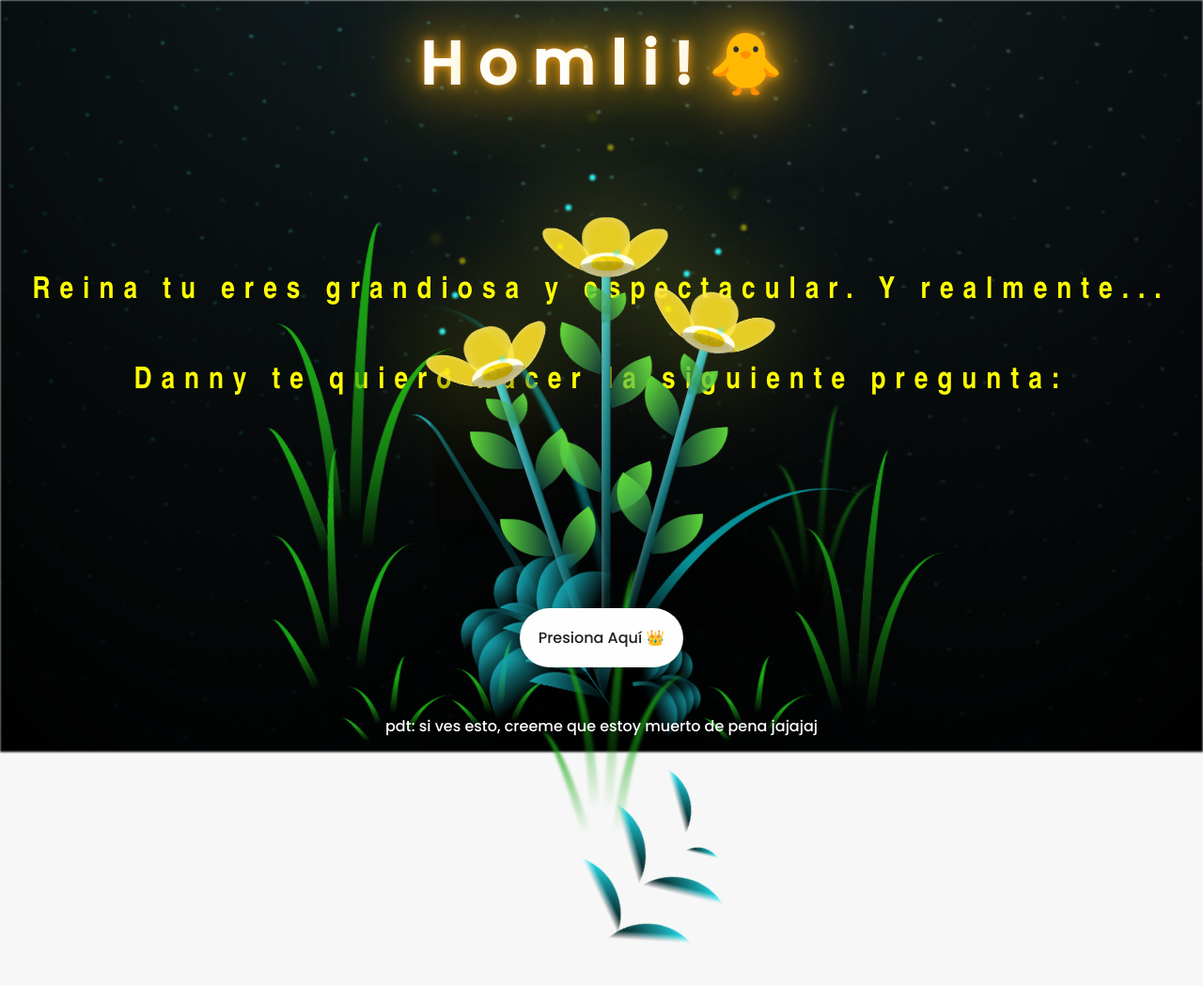
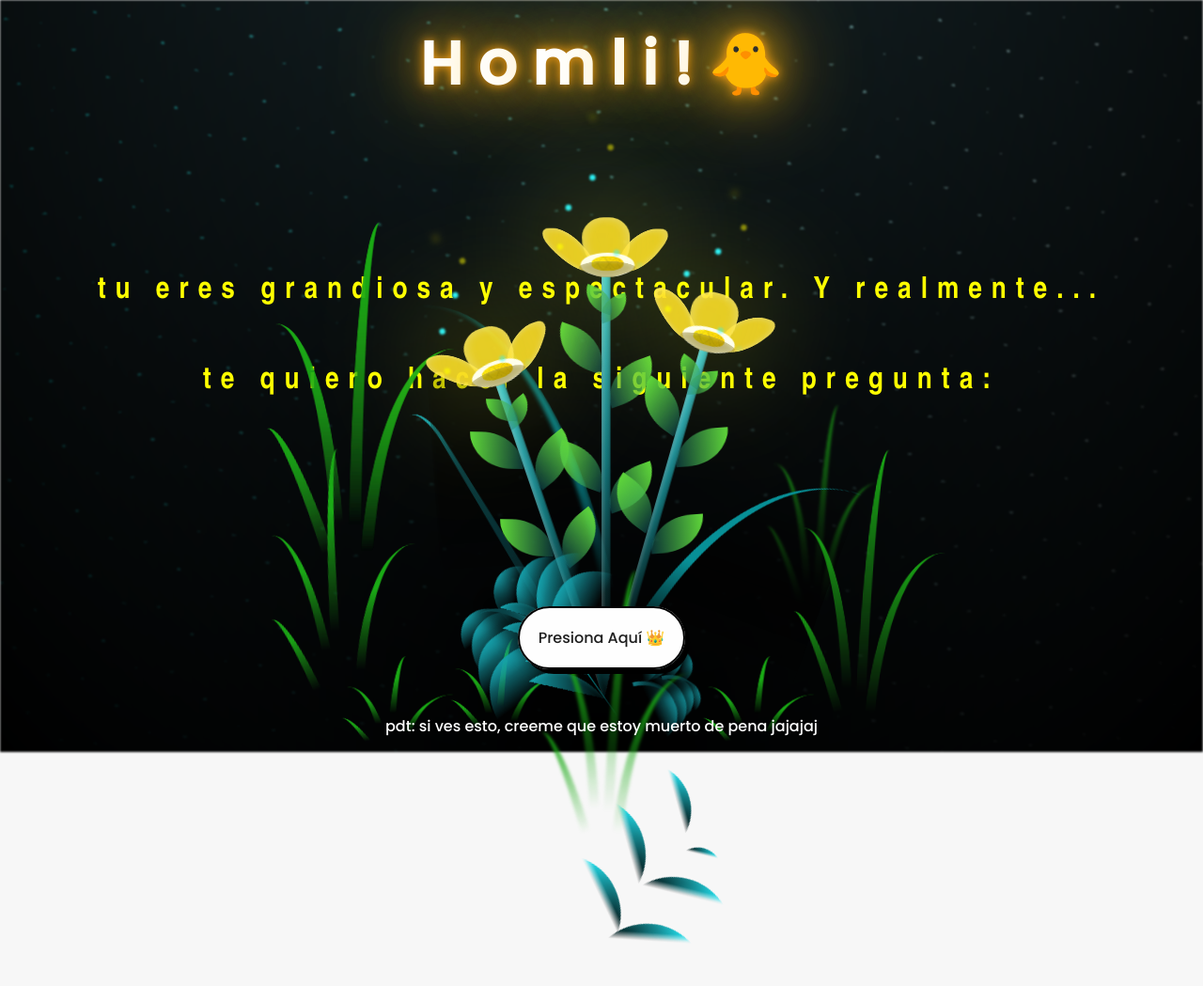
Before and after one commit to Akilla-Dev/Gift-for-danny, a plain HTML site: page index.html in a window 1280 px wide. Shown: the whole page at 94% size. Drawn offline with Linux system fonts and the light colour scheme.

Commit message:
Fix button

```diff
--- a/css/main.css
+++ b/css/main.css
@@ -1691,6 +1691,8 @@ h1 {
 
 
 .botones{
+    display: inline-block;
+    padding: 10px 20px;
     position: relative;
     align-items: center;
     padding: 9px;
@@ -1705,6 +1707,10 @@ h1 {
     background-color: #fefefe;
     padding: 20px;
     border-radius: 80px;
+    border: 2px solid #000;
+    box-shadow: 5px 5px 0px #000;
+    transition: all 0.3s ease;
+    cursor: pointer;
     -webkit-border-radius: 80px;
     -moz-border-radius: 80px;
     -ms-border-radius: 80px;
@@ -1715,6 +1721,8 @@ h1 {
 .botones a:hover{
     background-color: rgb(7, 7, 7);
     color: #f7e417;
+    box-shadow: 5px 5px 0px #f7d707;
+    border: 2px solid #f3f70a;
 }
 
 
--- a/index.html
+++ b/index.html
@@ -18,9 +18,9 @@
         <span>!</span>
         <span>🐥</span>
     </div>
-    <h1 class="titulo">Reina tu eres grandiosa y espectacular. Y realmente...
+    <h1 class="titulo"> tu eres grandiosa y espectacular. Y realmente...
         <br><br>
-        Danny te quiero hacer la siguiente pregunta:
+            te quiero hacer la siguiente pregunta:
     </h1>
 
     <div class="noche"></div>
```
